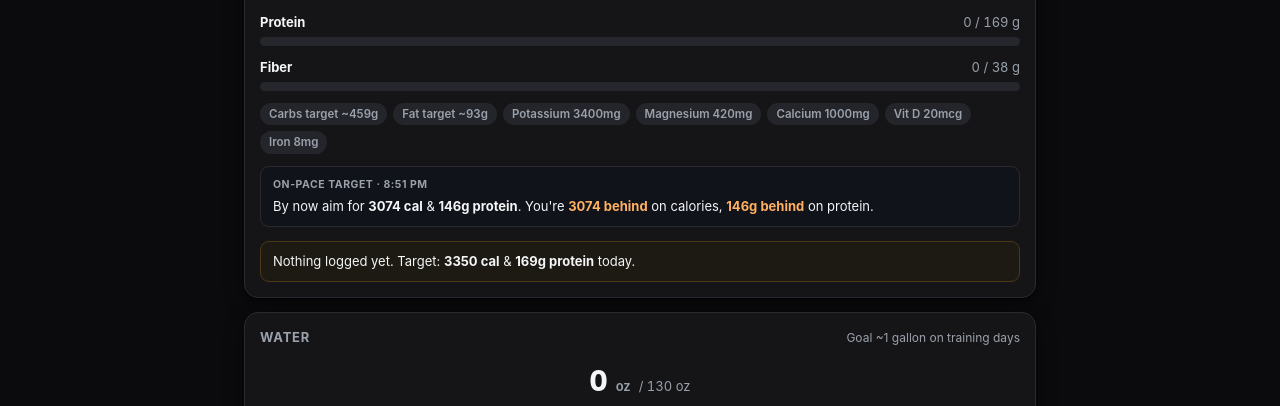
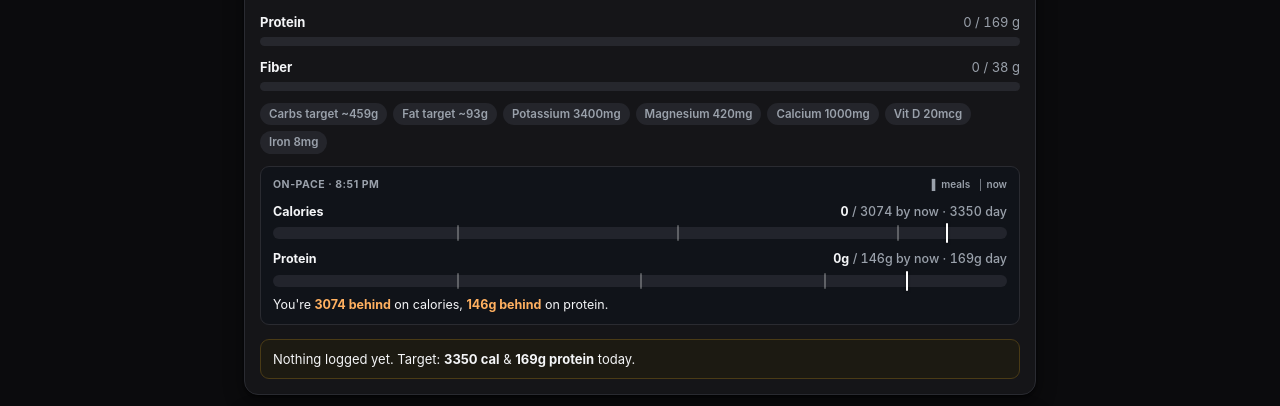
Before and after one commit to conner-jackson/Bulk-Tracker, a plain HTML site: page index.html in a window 1280 px wide. Shown: the part 365-771 px from the top of the page. Drawn offline with nearby package versions, Linux system fonts and the light colour scheme.

Commit message:
Add paceBar function and update renderPace logic

```diff
--- a/index.html
+++ b/index.html
@@ -61,6 +61,17 @@ h2{font-size:13px;margin:0;text-transform:uppercase;letter-spacing:.06em;color:v
 .pace .ph{font-weight:700;color:var(--muted);text-transform:uppercase;letter-spacing:.05em;font-size:10.5px;margin-bottom:5px}
 .pace b{color:var(--ink)}
 .pace .ok{color:#5bd07f;font-weight:700}.pace .bad{color:#ffb060;font-weight:700}
+.pace .plegend{float:right;font-weight:600;color:var(--muted);letter-spacing:0;text-transform:none;font-size:10px}
+.pbar{margin:11px 0 4px}
+.ptop{display:flex;justify-content:space-between;font-size:12.5px;margin-bottom:6px}
+.ptop .pnm{font-weight:700;color:var(--ink)}
+.ptop .ptt{font-variant-numeric:tabular-nums;color:var(--ink);font-weight:700}
+.ptop .pmut{color:var(--muted);font-weight:500}
+.ptrack{position:relative;height:12px;border-radius:7px;background:#22242c}
+.pfill{position:absolute;left:0;top:0;height:100%;border-radius:7px;transition:width .4s ease}
+.ptick{position:absolute;top:-2px;height:16px;width:2px;background:rgba(255,255,255,.28);border-radius:2px}
+.pnow{position:absolute;top:-4px;height:20px;width:2px;background:#fff;border-radius:2px;box-shadow:0 0 3px rgba(0,0,0,.6)}
+.pstat{font-size:12.5px;margin-top:9px}
 input,select,button{font-family:inherit;font-size:14px}
 input[type=text],input[type=number],input[type=date],input[type=time],select{width:100%;padding:9px 11px;border:1px solid var(--line);border-radius:9px;background:#1c1d22;color:var(--ink)}
 input:focus,select:focus{outline:none;border-color:var(--teal);box-shadow:0 0 0 3px rgba(43,182,168,.18)}
@@ -356,20 +367,29 @@ function expectedFrac(){
   }
   return{cal:1,pro:1};
 }
+function paceBar(label,unit,val,goal,curFrac,checks,color){
+  const fill=Math.min(val/goal*100,100), nowp=Math.min(curFrac*100,100);
+  const eNow=Math.round(goal*curFrac);
+  const ticks=checks.map(c=>`<span class="ptick" style="left:${(c*100).toFixed(1)}%"></span>`).join('');
+  return `<div class="pbar"><div class="ptop"><span class="pnm">${label}</span>
+    <span class="ptt">${Math.round(val)}${unit} <span class="pmut">/ ${eNow}${unit} by now &middot; ${goal}${unit} day</span></span></div>
+    <div class="ptrack"><div class="pfill" style="width:${fill}%;background:${color}"></div>${ticks}
+      <span class="pnow" style="left:${nowp}%"></span></div></div>`;
+}
 function renderPace(){
   const el=document.getElementById('pace');
   if(curDay!==todayStr()){el.style.display='none';return;}
   el.style.display='';
   const t=targets(), s=sumDay(), f=expectedFrac();
-  const eCal=Math.round(t.cal*f.cal), ePro=Math.round(t.pro*f.pro);
-  const dCal=Math.round(s.cal-eCal), dPro=Math.round(s.pro-ePro);
+  const dCal=Math.round(s.cal-t.cal*f.cal), dPro=Math.round(s.pro-t.pro*f.pro);
   const now=new Date().toLocaleTimeString([], {hour:'numeric',minute:'2-digit'});
   const cCls=dCal>=-60?'ok':'bad', pCls=dPro>=-8?'ok':'bad';
   const cTxt=dCal>=0?`${dCal} ahead`:`${Math.abs(dCal)} behind`;
   const pTxt=dPro>=0?`${dPro}g ahead`:`${Math.abs(dPro)}g behind`;
-  el.innerHTML=`<div class="ph">On-pace target &middot; ${now}</div>
-    By now aim for <b>${eCal} cal</b> &amp; <b>${ePro}g protein</b>.
-    You're <span class="${cCls}">${cTxt}</span> on calories, <span class="${pCls}">${pTxt}</span> on protein.`;
+  el.innerHTML=`<div class="ph">On-pace &middot; ${now} <span class="plegend">&#9612; meals &nbsp; &#9474; now</span></div>`+
+    paceBar('Calories','',s.cal,t.cal,f.cal,[.25,.55,.85],'var(--gold)')+
+    paceBar('Protein','g',s.pro,t.pro,f.pro,[.25,.50,.75],'var(--teal)')+
+    `<div class="pstat">You're <span class="${cCls}">${cTxt}</span> on calories, <span class="${pCls}">${pTxt}</span> on protein.</div>`;
 }
 
 // ---- water ----
```
